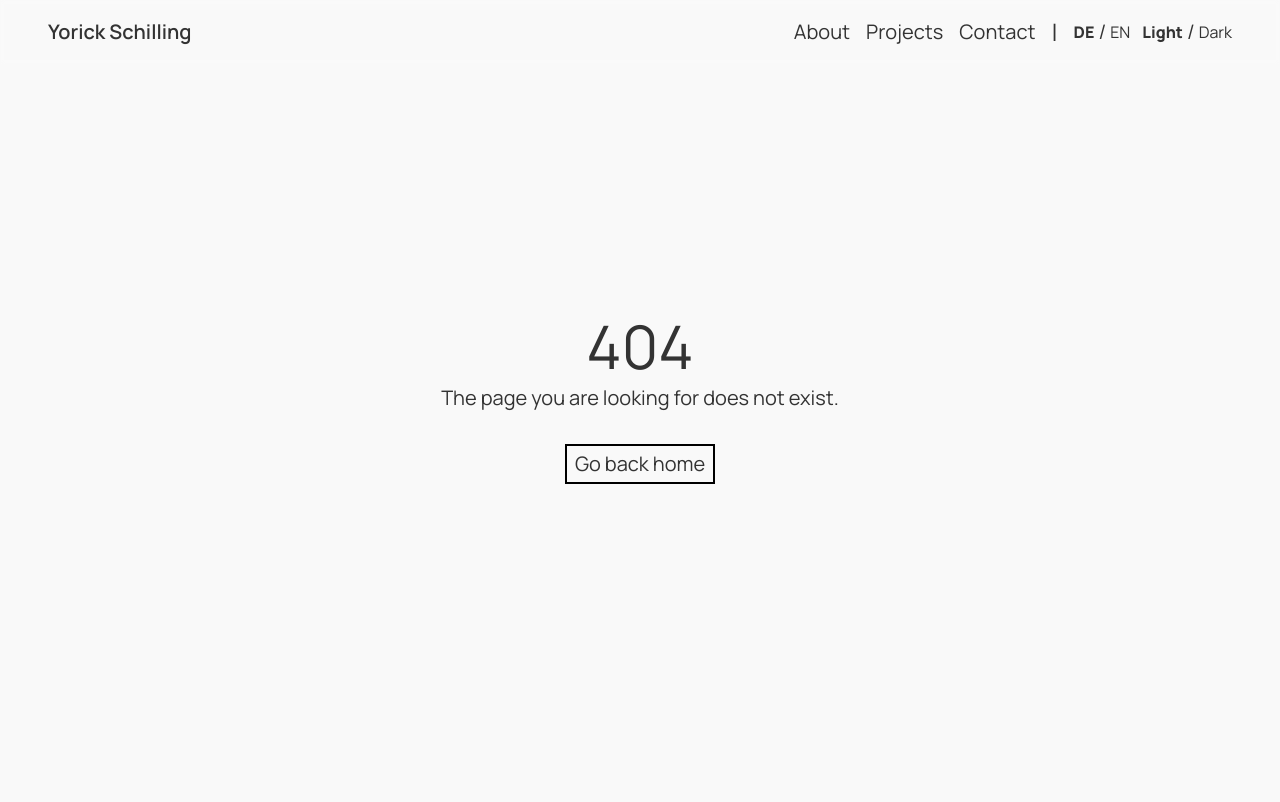
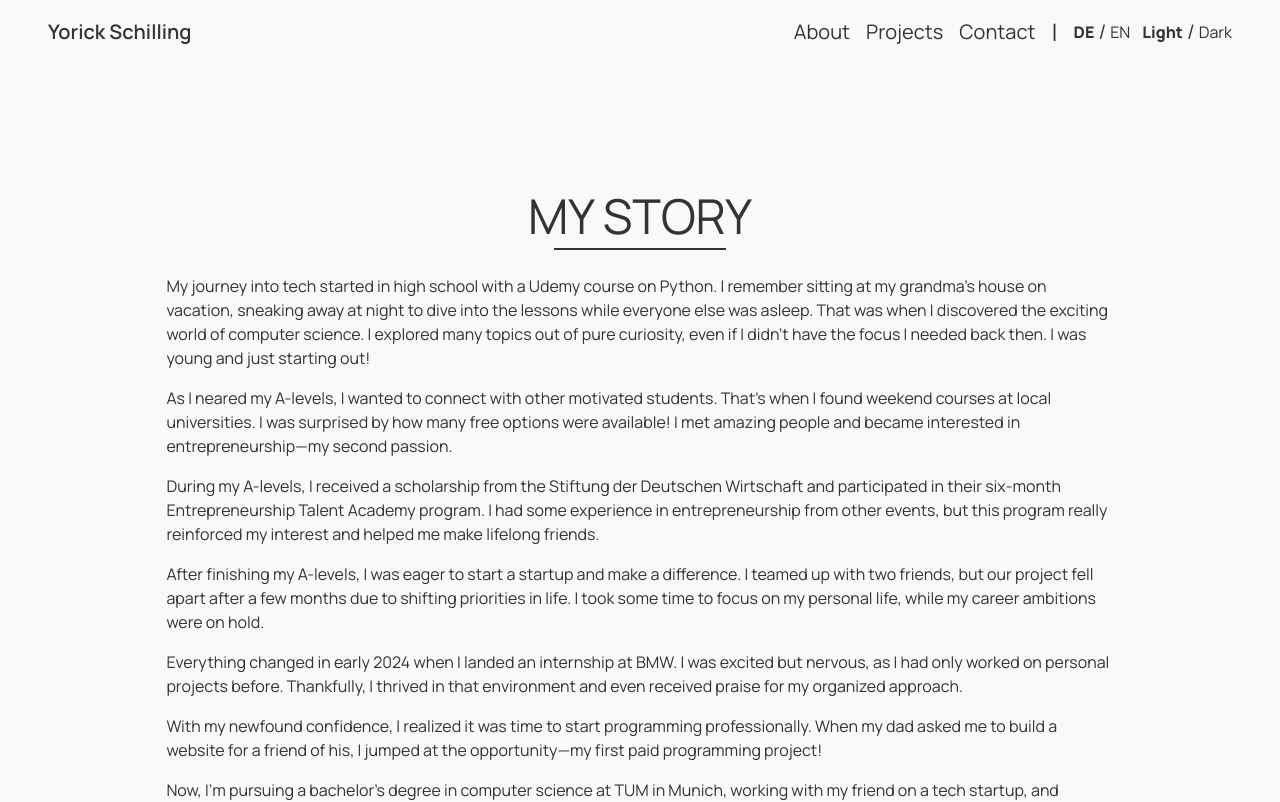
Before and after one commit to YSchilling/personal-website-v2, a Nuxt app: page /about in a window 1280 px wide. Shown: the top 802 px of the page. Built offline with nearby package versions, Linux system fonts and the light colour scheme.

Commit message:
basic about page

```diff
--- /dev/null
+++ b/pages/about.vue
@@ -0,0 +1,43 @@
+<template>
+  <MySection class="pt-48 flex flex-col items-center">
+    <h1 class="text-5xl mb-2">MY STORY</h1>
+    <MyDivider width="172px" class="mb-6" />
+    <p>My journey into tech started in high school with a Udemy course on Python. I remember sitting at my grandma's
+      house on vacation, sneaking away at night to dive into the lessons while everyone else was asleep. That was when I
+      discovered the exciting world of computer science. I explored many topics out of pure curiosity, even if I didn’t
+      have the focus I needed back then. I was young and just starting out!</p>
+
+    <p>As I neared my A-levels, I wanted to connect with other motivated students. That’s when I found weekend courses
+      at
+      local universities. I was surprised by how many free options were available! I met amazing people and became
+      interested in entrepreneurship—my second passion.</p>
+
+    <p>During my A-levels, I received a scholarship from the Stiftung der Deutschen Wirtschaft and participated in their
+      six-month Entrepreneurship Talent Academy program. I had some experience in entrepreneurship from other events,
+      but this program really reinforced my interest and helped me make lifelong friends.</p>
+
+    <p>After finishing my A-levels, I was eager to start a startup and make a difference. I teamed up with two friends,
+      but our project fell apart after a few months due to shifting priorities in life. I took some time to focus on my
+      personal life, while my career ambitions were on hold.</p>
+
+    <p>Everything changed in early 2024 when I landed an internship at BMW. I was excited but nervous, as I had only
+      worked on personal projects before. Thankfully, I thrived in that environment and even received praise for my
+      organized approach.</p>
+
+    <p>With my newfound confidence, I realized it was time to start programming professionally. When my dad asked me to
+      build a website for a friend of his, I jumped at the opportunity—my first paid programming project!</p>
+
+    <p>Now, I’m pursuing a bachelor’s degree in computer science at TUM in Munich, working with my friend on a tech
+      startup, and volunteering with the Future Founders Initiative to help aspiring entrepreneurs.</p>
+
+    <p>I’m excited to continue this journey and see where it takes me!</p>
+  </MySection>
+
+</template>
+
+<style scoped>
+p {
+  margin: 0px 10% 16px 10%;
+  align-self: flex-start;
+}
+</style>
--- a/pages/contact.vue
+++ b/pages/contact.vue
@@ -1,8 +1,8 @@
 <template>
   <MySection class="h-screen flex flex-col justify-center items-center">
-    <h1 class="text-4xl mb-2">CONTACT</h1>
-    <MyDivider width="128px" />
-    <div class="grid grid-cols-3 grid-rows-2 mt-8 gap-2">
+    <h1 class="text-5xl mb-2">CONTACT</h1>
+    <MyDivider width="172px" class="mb-8" />
+    <div class="grid grid-cols-3 grid-rows-2 gap-2">
       <a href="mailto:contact@yorickschilling.com"
         class="col-span-2 border rounded-md p-4 flex items-center duration-300 hover:scale-105">
         <img src="/img/mail.png" width="36px" height="36px" class="mr-2">
--- a/pages/projects.vue
+++ b/pages/projects.vue
@@ -53,14 +53,14 @@ const pastProjects = [
 </script>
 
 <template>
-    <MySection class="flex flex-col justify-center items-center h-screen">
-        <h1 class="">PROJECTS</h1>
-        <MyDivider width="256px" />
-        <p class="text-xl mt-4 text-center">Below is a list of my most important projects, efforts or interests. Doesn't
+    <MySection class="flex flex-col items-center pt-48">
+        <h1 class="text-5xl mb-2">PROJECTS</h1>
+        <MyDivider width="200px" class="mb-6" />
+        <p class="text-xl text-center">Below is a list of my most important projects, efforts or interests. Doesn't
             matter
             what you call it. <br> It is the stuff I did, do and love :)</p>
     </MySection>
-    <MySection>
+    <MySection class="mt-48">
         <h2 class="text-2xl font-extrabold mb-1">My current Efforts</h2>
         <div class="mb-4 self-center"
             :style="`background-color: ${isDarkMode ? 'var(--dark-text-color)' : 'var(--text-color)'}; height: 1px`">
@@ -78,8 +78,4 @@ const pastProjects = [
     </MySection>
 </template>
 
-<style scoped>
-h1 {
-    font-size: 64px;
-}
-</style>
+<style scoped></style>
```
